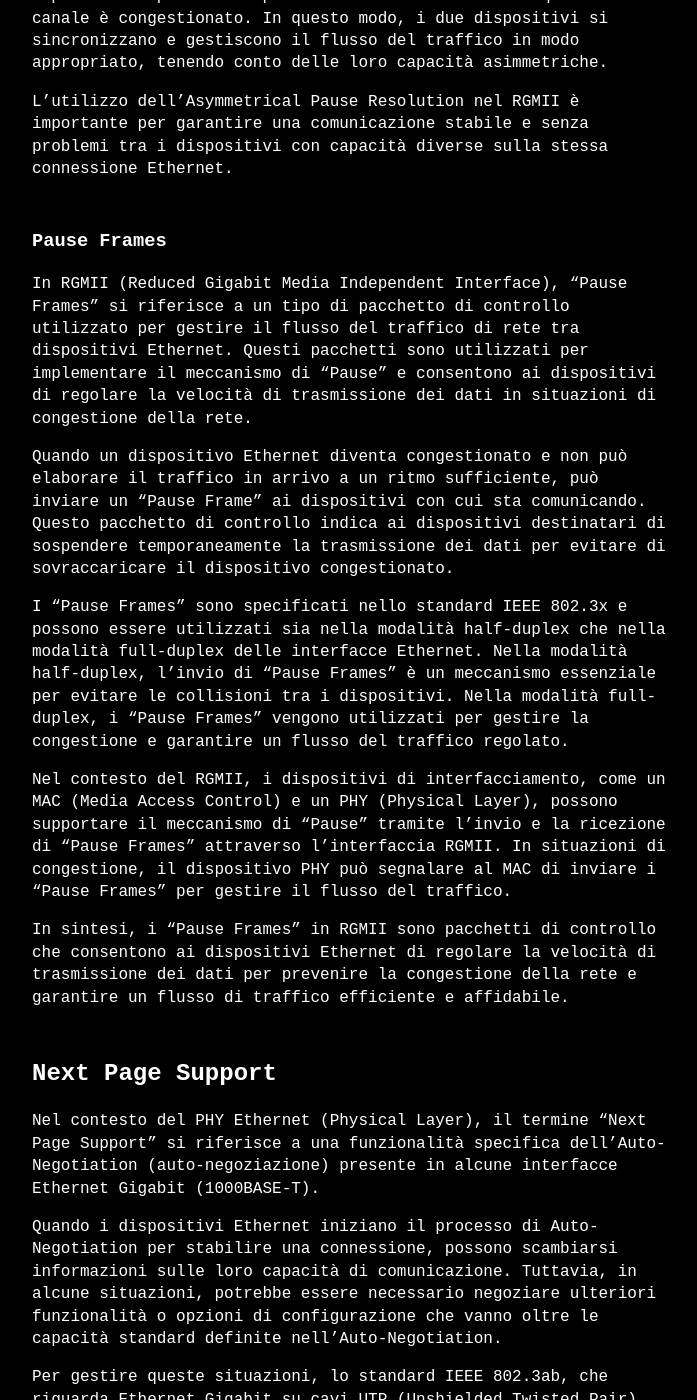
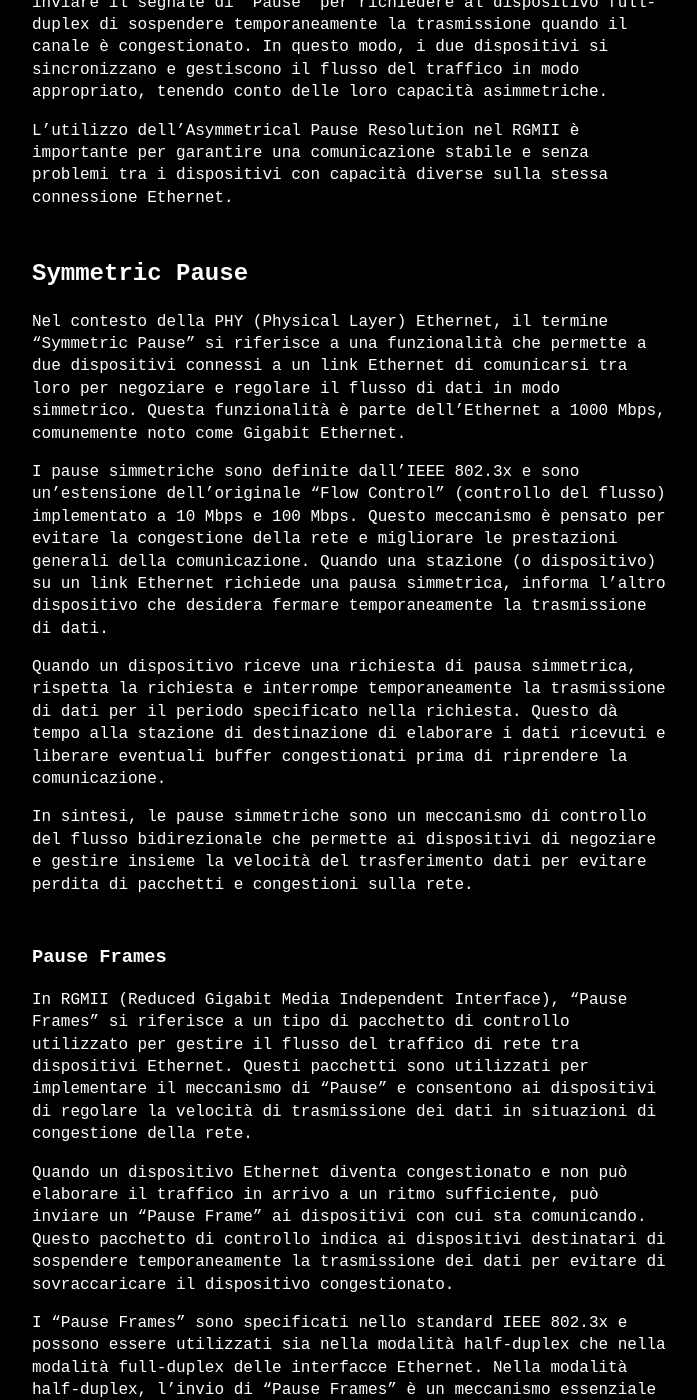
Before and after one commit to dooraim/dooraim.github.io, a Jekyll site: the page built from _posts/2023-08-03-hardware-phy-ethernet.md, in a window 1280 px wide and 1400 px high, scrolled down 4682 px. Shown: the whole window, without its empty margins (288-985 px from the left). Built offline with Jekyll 4.4.1, drawn with Linux system fonts in a browser that asks for light colours.

Commit message:
post: update phy ethernet

```diff
--- a/_posts/2023-08-03-hardware-phy-ethernet.md
+++ b/_posts/2023-08-03-hardware-phy-ethernet.md
@@ -8,6 +8,7 @@ title: Phy Ethernet
   - [Speed and Duplex Selection](#speed-and-duplex-selection)
   - [Master and Slave Resolution](#master-and-slave-resolution)
   - [Pause and Asymmetrical Pause Resolution](#pause-and-asymmetrical-pause-resolution)
+  - [Symmetric Pause](#symmetric-pause)
     - [Pause Frames](#pause-frames)
   - [Next Page Support](#next-page-support)
   - [Parallel Detection](#parallel-detection)
@@ -92,6 +93,16 @@ Il meccanismo di "Pause" è definito nello standard IEEE 802.3x ed è utilizzato
 Quando i dispositivi hanno capacità asimmetriche, il meccanismo di "Pause" viene utilizzato per regolare la trasmissione dei dati tra i dispositivi in base alle loro capacità. Ad esempio, se un dispositivo supporta solo la modalità half-duplex e l'altro supporta la modalità full-duplex, il dispositivo half-duplex può inviare il segnale di "Pause" per richiedere al dispositivo full-duplex di sospendere temporaneamente la trasmissione quando il canale è congestionato. In questo modo, i due dispositivi si sincronizzano e gestiscono il flusso del traffico in modo appropriato, tenendo conto delle loro capacità asimmetriche.
 
 L'utilizzo dell'Asymmetrical Pause Resolution nel RGMII è importante per garantire una comunicazione stabile e senza problemi tra i dispositivi con capacità diverse sulla stessa connessione Ethernet.
+
+## Symmetric Pause
+
+Nel contesto della PHY (Physical Layer) Ethernet, il termine "Symmetric Pause" si riferisce a una funzionalità che permette a due dispositivi connessi a un link Ethernet di comunicarsi tra loro per negoziare e regolare il flusso di dati in modo simmetrico. Questa funzionalità è parte dell'Ethernet a 1000 Mbps, comunemente noto come Gigabit Ethernet.
+
+I pause simmetriche sono definite dall'IEEE 802.3x e sono un'estensione dell'originale "Flow Control" (controllo del flusso) implementato a 10 Mbps e 100 Mbps. Questo meccanismo è pensato per evitare la congestione della rete e migliorare le prestazioni generali della comunicazione. Quando una stazione (o dispositivo) su un link Ethernet richiede una pausa simmetrica, informa l'altro dispositivo che desidera fermare temporaneamente la trasmissione di dati.
+
+Quando un dispositivo riceve una richiesta di pausa simmetrica, rispetta la richiesta e interrompe temporaneamente la trasmissione di dati per il periodo specificato nella richiesta. Questo dà tempo alla stazione di destinazione di elaborare i dati ricevuti e liberare eventuali buffer congestionati prima di riprendere la comunicazione.
+
+In sintesi, le pause simmetriche sono un meccanismo di controllo del flusso bidirezionale che permette ai dispositivi di negoziare e gestire insieme la velocità del trasferimento dati per evitare perdita di pacchetti e congestioni sulla rete.
 
 ### Pause Frames
 
```
